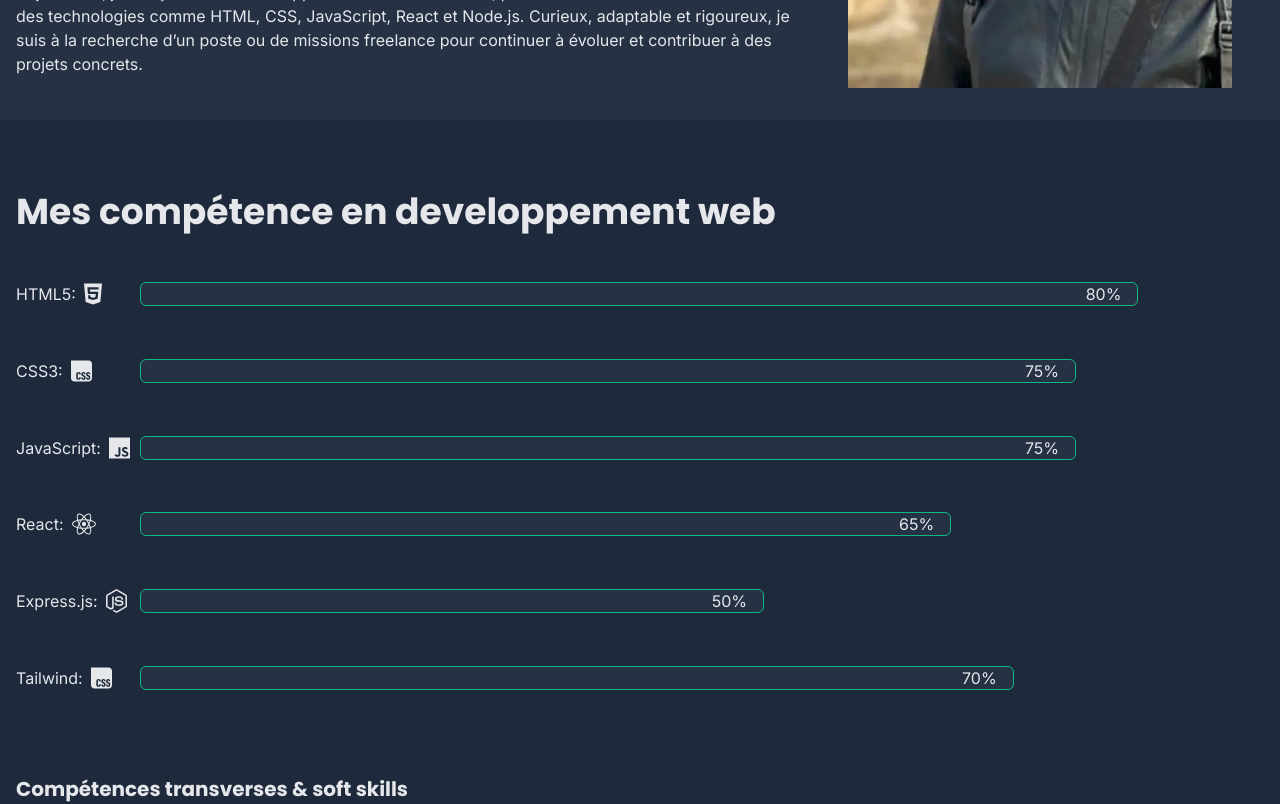
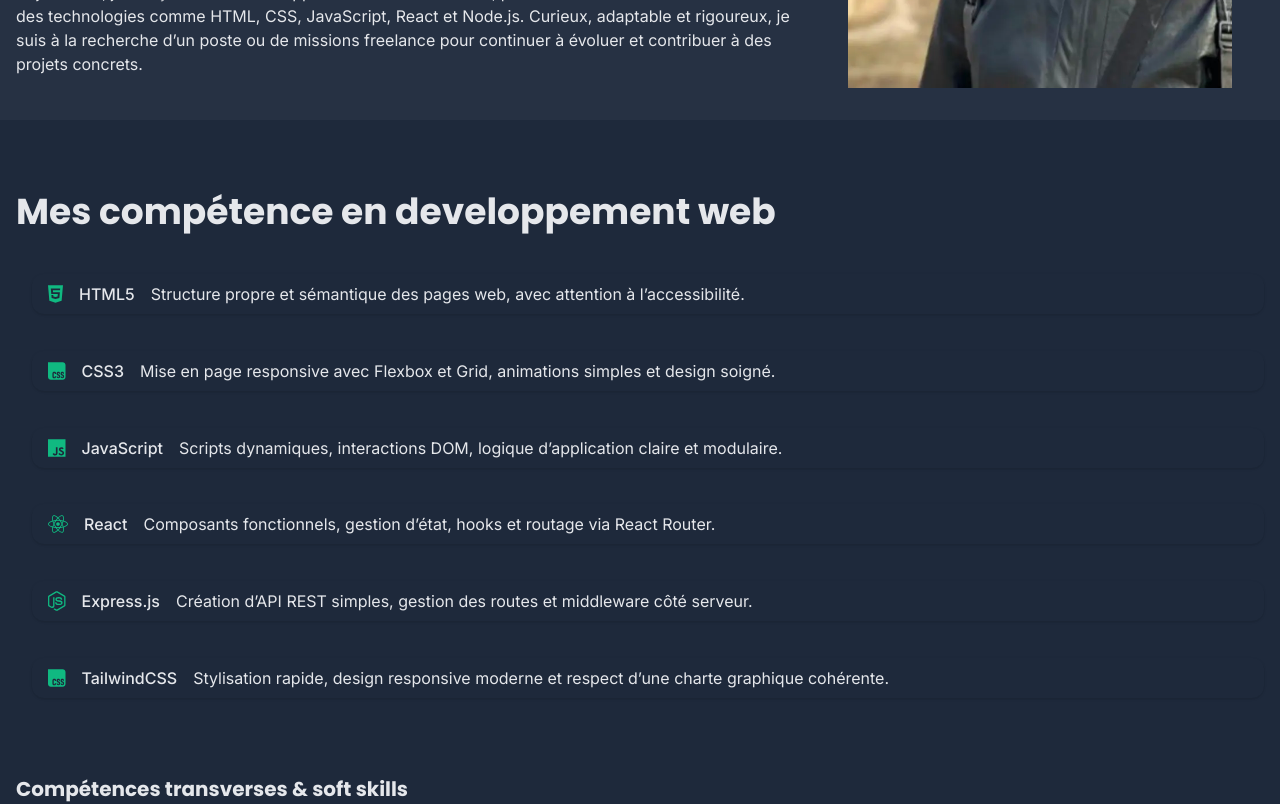
Before and after one commit to aurelienrnd/portfolio, a React (Vite) app: page / in a window 1280 px wide. Shown: the part 1480-2284 px from the top of the page. Built offline with nearby package versions, Linux system fonts and the light colour scheme.

Commit message:
modif compoment skill: add description in array skilles

```diff
--- a/src/compoments/pages/homePage/sections/Skilles.tsx
+++ b/src/compoments/pages/homePage/sections/Skilles.tsx
@@ -1,5 +1,4 @@
 // Hooks
-import { useEffect, useRef, useState } from 'react';
 import Skill from '../../../utility/Skill';
 import {
   faHtml5,
@@ -15,52 +14,43 @@ import {
  * @component Skill - Affiche une animation en % de chaque skill
  */
 function Skilles(): React.JSX.Element {
-  //Gestion de l'état d'affichage de chaque skill
-  const [isVisible, setIsVisible] = useState([
-    false,
-    false,
-    false,
-    false,
-    false,
-  ]);
-
   // Liste des données de chaque skill
   const skilles = [
     {
-      technologie: 'HTML5:',
-      maitrise: '80%',
+      technologie: 'HTML5',
       logo: faHtml5,
-      ref: useRef<HTMLDivElement>(null!),
+      description:
+        'Structure propre et sémantique des pages web, avec attention à l’accessibilité.',
     },
     {
-      technologie: 'CSS3:',
-      maitrise: '75%',
+      technologie: 'CSS3',
       logo: faCss,
-      ref: useRef<HTMLDivElement>(null!),
+      description:
+        'Mise en page responsive avec Flexbox et Grid, animations simples et design soigné.',
     },
     {
-      technologie: 'JavaScript:',
-      maitrise: '75%',
+      technologie: 'JavaScript',
       logo: faJs,
-      ref: useRef<HTMLDivElement>(null!),
+      description:
+        'Scripts dynamiques, interactions DOM, logique d’application claire et modulaire.',
     },
     {
-      technologie: 'React:',
-      maitrise: '65%',
+      technologie: 'React',
       logo: faReact,
-      ref: useRef<HTMLDivElement>(null!),
+      description:
+        'Composants fonctionnels, gestion d’état, hooks et routage via React Router.',
     },
     {
-      technologie: 'Express.js:',
-      maitrise: '50%',
-      logo: faNodeJs, // Pas d’icône FA pour Express, tu peux réutiliser celle de Node.js
-      ref: useRef<HTMLDivElement>(null!),
+      technologie: 'Express.js',
+      logo: faNodeJs,
+      description:
+        'Création d’API REST simples, gestion des routes et middleware côté serveur.',
     },
     {
-      technologie: 'Tailwind:',
-      maitrise: '70%',
-      logo: faCss, // Remplaçable par une image custom ou un composant SVG
-      ref: useRef<HTMLDivElement>(null!),
+      technologie: 'TailwindCSS',
+      logo: faCss,
+      description:
+        'Stylisation rapide, design responsive moderne et respect d’une charte graphique cohérente.',
     },
   ];
 
@@ -76,43 +66,6 @@ function Skilles(): React.JSX.Element {
     { name: 'Notion', type: 'transvers' },
   ];
 
-  // Démarre l'animation quand l'element rentre dans le viewport
-  useEffect(() => {
-    // Pour chaque skill
-    skilles.map((skill, index) => {
-      // Je créer un observateur
-      const observer = new IntersectionObserver(
-        elements => {
-          elements.forEach(element => {
-            // Si l'element rentre dans le viewpoint
-            if (element.isIntersecting) {
-              // Je l'affiche
-              setIsVisible(prev => {
-                const newState = [...prev];
-                newState[index] = true;
-                return newState;
-              });
-            }
-          });
-        },
-        { threshold: 0.1 }
-      );
-
-      // J'associe la phrase a l'observateur
-      const currentRef = skill.ref.current;
-      if (currentRef) {
-        observer.observe(currentRef);
-      }
-
-      // Je stop l'observation
-      return () => {
-        if (currentRef) {
-          observer.unobserve(currentRef);
-        }
-      };
-    });
-  });
-
   return (
     <section id="skilles">
       <h2>Mes compétence en developpement web</h2>
@@ -120,12 +73,7 @@ function Skilles(): React.JSX.Element {
       <div className="flex flex-col gap-8 md:h-full md:justify-between">
         <div className="flex flex-col justify-around gap-4 md:h-3/4">
           {skilles.map((skill, index) => (
-            <Skill
-              key={`${skill.technologie}-${index}`}
-              skill={skill}
-              index={index}
-              isVisible={isVisible}
-            />
+            <Skill key={`${skill.technologie}-${index}`} skill={skill} />
           ))}
         </div>
 
--- a/src/compoments/utility/Skill.tsx
+++ b/src/compoments/utility/Skill.tsx
@@ -5,34 +5,21 @@ import { IconDefinition } from '@fortawesome/fontawesome-svg-core';
 interface SkillProps {
   skill: {
     technologie: string;
-    maitrise: string;
     logo: IconDefinition;
-    ref: React.RefObject<HTMLDivElement>;
+    description: string;
   };
-  index: number;
-  isVisible: boolean[];
 }
 
 /** Affiche un skill avec les information contenue en prop
  * @description -  Affiche une animation en % de chaque skill
  * @returns {JSX.Element} -
  */
-function Skill({ skill, index, isVisible }: SkillProps): React.JSX.Element {
+function Skill({ skill }: SkillProps): React.JSX.Element {
   return (
-    <div className="flex flex-col md:flex-row gap-1">
-      <div className="flex gap-2 items-center md:w-30">
-        <p className="">{skill.technologie}</p>
-        <FontAwesomeIcon icon={skill.logo} className="md:text-2xl" />
-      </div>
-
-      <div style={{ width: skill.maitrise }}>
-        <div
-          className={`${isVisible[index] ? 'fake-loader' : 'opacity-0'} border-1 border-color-three bg-color-four h-6 justify-end pr-4 rounded-md flex items-center`}
-          ref={skill.ref}
-        >
-          <span>{skill.maitrise}</span>
-        </div>
-      </div>
+    <div className="flex flex-col md:flex-row md:items-center gap-2 md:gap-4 p-2 md:px-4 md:ml-4 rounded-xl shadow-sm hover:scale-105 transition-transform duration-300">
+      <FontAwesomeIcon icon={skill.logo} className="text-xl text-color-three" />
+      <span className="text-base font-medium">{skill.technologie}</span>
+      <p>{skill.description}</p>
     </div>
   );
 }
--- a/src/styles/style.css
+++ b/src/styles/style.css
@@ -86,7 +86,7 @@
   }
 
   #home-page #skilles {
-    @apply md:min-h-[550px] md:max-h-[900px] flex flex-col gap-8 text-center md:text-start md:h-screen;
+    @apply md:min-h-[0px] md:max-h-[100000px] flex flex-col gap-8 text-center md:text-start md:h-screen;
   }
 
   #project #banner-project {
```
